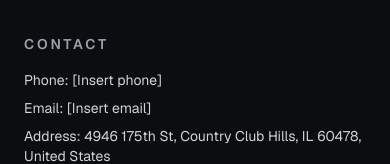
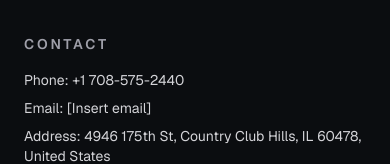
Before and after one commit to aleksandart-dotcom/TAG-Repair-Website, a Next.js app: page / in a window 390 px wide. Shown: the part 9477-9641 px from the top of the page. Built offline with nearby package versions, Linux system fonts and the light colour scheme.

Commit message:
Add phone number globally and enable click-to-call CTAs.
Set the official phone number in contact data and route key CTA buttons plus footer phone display to tel links for direct calling.

```diff
--- a/components/layout/Footer.tsx
+++ b/components/layout/Footer.tsx
@@ -27,7 +27,12 @@ export function Footer() {
         <div>
           <h4 className="text-sm font-semibold uppercase tracking-[0.2em] text-zinc-400">Contact</h4>
           <ul className="mt-4 space-y-2 text-sm text-zinc-300">
-            <li>Phone: {contactDetails.phone}</li>
+            <li>
+              Phone:{" "}
+              <a href={contactDetails.phoneHref} className="hover:text-white">
+                {contactDetails.phone}
+              </a>
+            </li>
             <li>Email: {contactDetails.email}</li>
             <li>Address: {contactDetails.address}</li>
             <li>Hours: {contactDetails.hours}</li>
--- a/components/layout/Navbar.tsx
+++ b/components/layout/Navbar.tsx
@@ -1,7 +1,7 @@
 "use client";
 
 import { useEffect, useState } from "react";
-import { navLinks } from "@/data/site-content";
+import { contactDetails, navLinks } from "@/data/site-content";
 import { Button } from "@/components/ui/Button";
 
 export function Navbar() {
@@ -42,7 +42,7 @@ export function Navbar() {
         </div>
 
         <div className="hidden md:block">
-          <Button href="#contact" className="px-5 py-2.5 text-xs md:text-sm">
+          <Button href={contactDetails.phoneHref} className="px-5 py-2.5 text-xs md:text-sm">
             Book Service
           </Button>
         </div>
@@ -69,7 +69,7 @@ export function Navbar() {
                 {link.label}
               </a>
             ))}
-            <Button href="#contact" className="mt-3 w-full" variant="secondary">
+            <Button href={contactDetails.phoneHref} className="mt-3 w-full" variant="secondary">
               Book Service
             </Button>
           </div>
--- a/components/sections/LandingSections.tsx
+++ b/components/sections/LandingSections.tsx
@@ -5,6 +5,7 @@ import Image from "next/image";
 import {
   assets,
   googleReviewsUrl,
+  contactDetails,
   processSteps,
   services,
   showcaseBlocks,
@@ -65,10 +66,10 @@ export function HeroSection() {
           confidence.
         </motion.p>
         <motion.div variants={fadeUp} className="mt-7 flex flex-col gap-3 sm:mt-9 sm:flex-row sm:flex-wrap sm:gap-4">
-          <Button href="#contact" className="w-full sm:min-w-36 sm:w-auto">
+          <Button href={contactDetails.phoneHref} className="w-full sm:min-w-36 sm:w-auto">
             Book Service
           </Button>
-          <Button href="#contact" variant="secondary" className="w-full sm:w-auto">
+          <Button href={contactDetails.phoneHref} variant="secondary" className="w-full sm:w-auto">
             Call Now
           </Button>
         </motion.div>
@@ -210,7 +211,7 @@ export function DowntimeSection() {
             <li>- Delayed loads create bigger problems.</li>
             <li>- Reliable repair support makes a real difference.</li>
           </ul>
-          <Button href="#contact" className="mt-8 w-full sm:mt-9 sm:w-auto">
+          <Button href={contactDetails.phoneHref} className="mt-8 w-full sm:mt-9 sm:w-auto">
             Talk to the Team
           </Button>
         </AnimatedReveal>
@@ -301,10 +302,10 @@ export function FinalCtaSection() {
             When repair matters, trust the team that understands the pressure behind every mile.
           </p>
           <div className="mt-7 flex flex-col items-center justify-center gap-3 sm:mt-8 sm:flex-row sm:flex-wrap sm:gap-4">
-            <Button href="#contact" className="w-full sm:w-auto">
+            <Button href={contactDetails.phoneHref} className="w-full sm:w-auto">
               Schedule Service
             </Button>
-            <Button href="#contact" variant="secondary" className="w-full sm:w-auto">
+            <Button href={contactDetails.phoneHref} variant="secondary" className="w-full sm:w-auto">
               Contact TAG Repair Center
             </Button>
           </div>
--- a/data/site-content.ts
+++ b/data/site-content.ts
@@ -138,7 +138,8 @@ export const processSteps = [
 
 // Replace contact placeholders once official details are ready.
 export const contactDetails = {
-  phone: "[Insert phone]",
+  phone: "+1 708-575-2440",
+  phoneHref: "tel:+17085752440",
   email: "[Insert email]",
   address: "4946 175th St, Country Club Hills, IL 60478, United States",
   hours: "[Insert service hours]",
```
